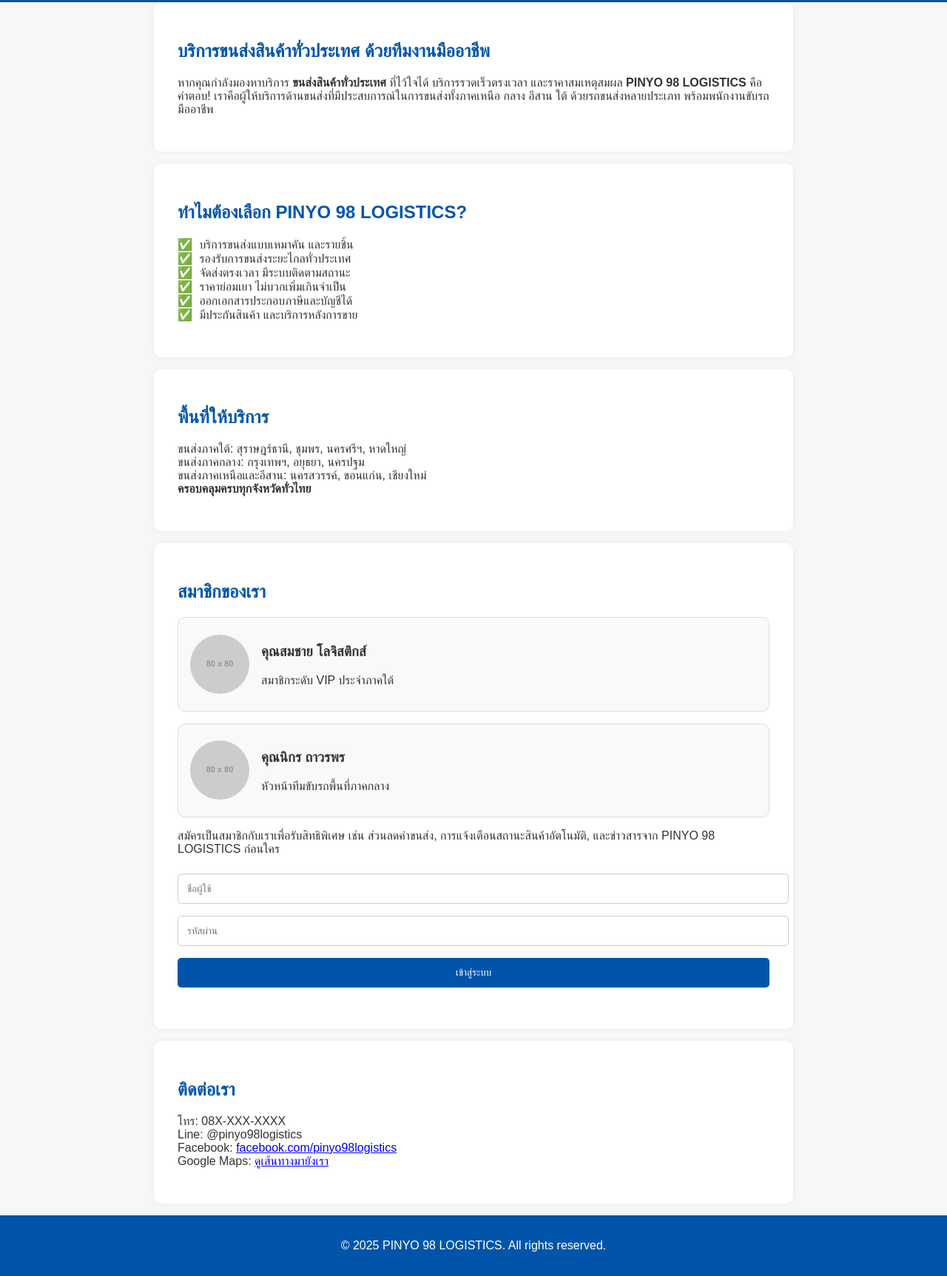
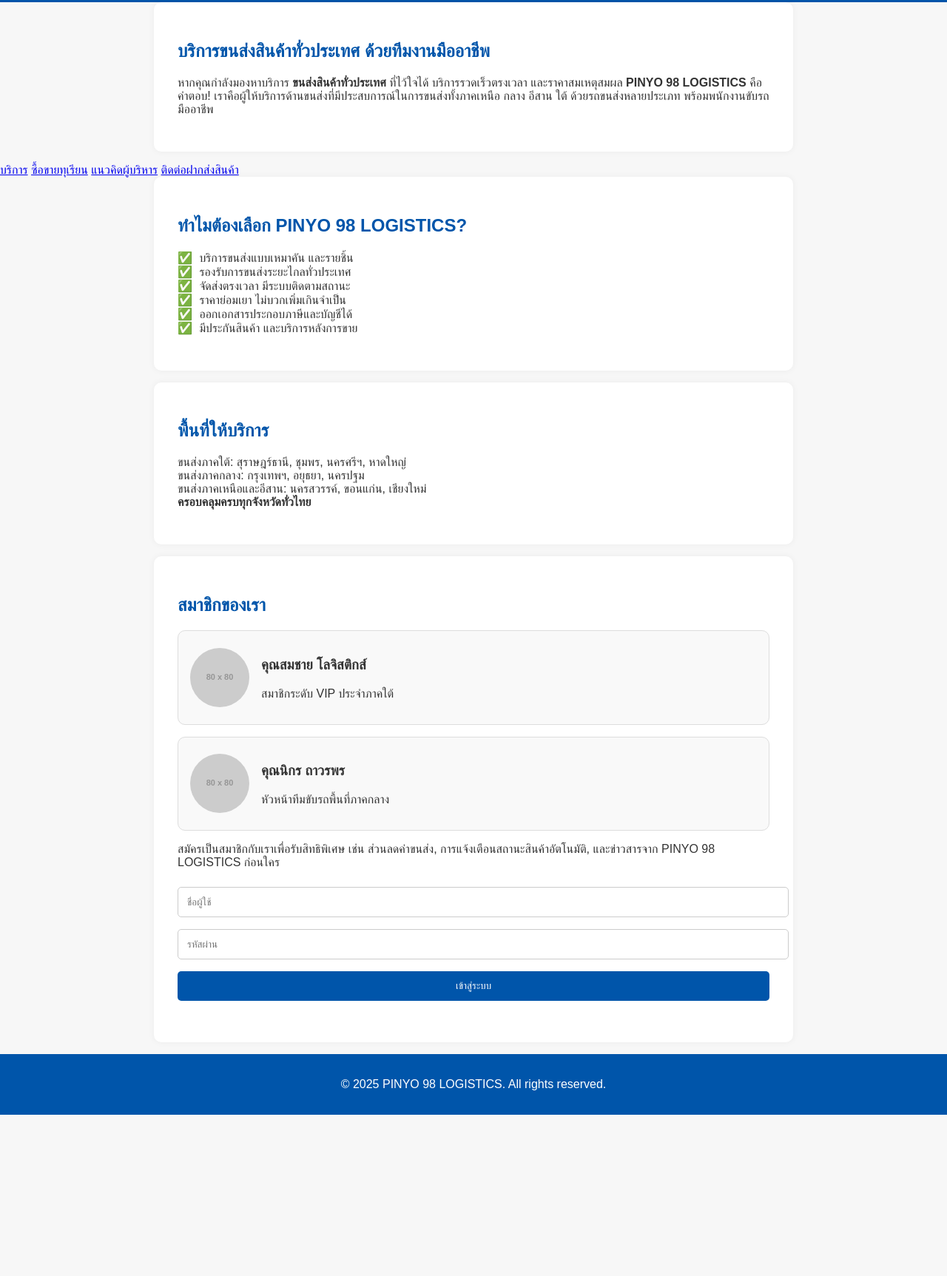
Before and after one commit to PY98pinyo/wedpinyo98com, a plain HTML site: page loginForm.html in a window 1280 px wide. Shown: the part 109-1834 px from the top of the page at 74% size. After the commit the page ends 1616 px from the top, so only its background shows below. Drawn offline with Linux system fonts and the light colour scheme; placeholder pictures from the web are drawn by us.

Commit message:
Update loginForm.html
Signed-off-by: pinyo98logistics <180791827+pinyo98@users.noreply.github.com>

```diff
--- a/loginForm.html
+++ b/loginForm.html
@@ -42,7 +42,12 @@
       ด้วยรถขนส่งหลายประเภท พร้อมพนักงานขับรถมืออาชีพ
     </p>
   </section>
-
+<nav>
+    <a href="about.html">บริการ</a>
+    <a href="Profriy2.html">ซื้อขายทุเรียน</a>
+    <a href="Profriy.html">แนวคิดผู้บริหาร</a>
+    <a href="loginform.html">ติดต่อฝากส่งสินค้า</a>
+  </nav>
   <section>
     <h2>ทำไมต้องเลือก PINYO 98 LOGISTICS?</h2>
     <ul>
@@ -92,15 +97,7 @@
     <p id="loginResult" class="login-feedback"></p>
   </section>
 
-  <section>
-    <h2>ติดต่อเรา</h2>
-    <p>
-      โทร: 08X-XXX-XXXX<br>
-      Line: @pinyo98logistics<br>
-      Facebook: <a href="#">facebook.com/pinyo98logistics</a><br>
-      Google Maps: <a href="#">ดูเส้นทางมายังเรา</a>
-    </p>
-  </section>
+
 
   <footer>
     <p>&copy; 2025 PINYO 98 LOGISTICS. All rights reserved.</p>
```
